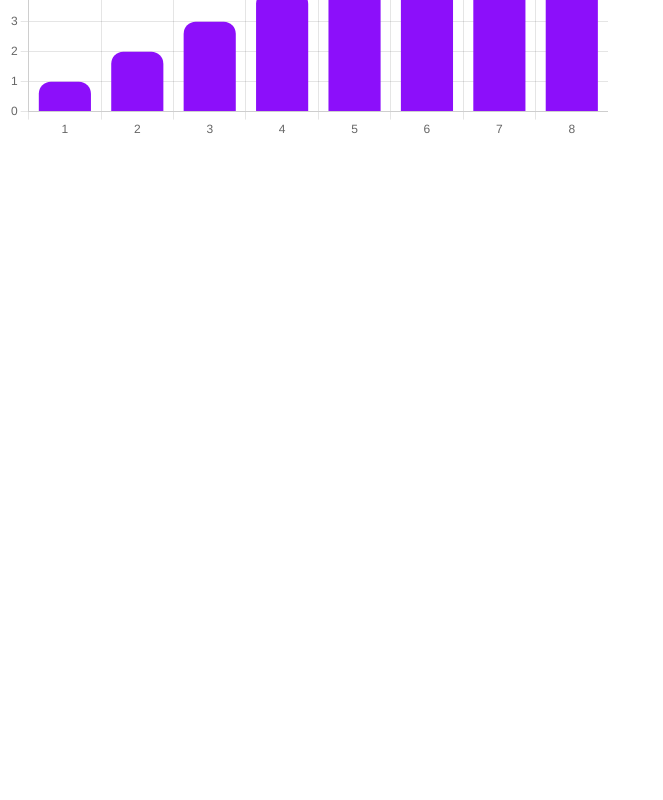
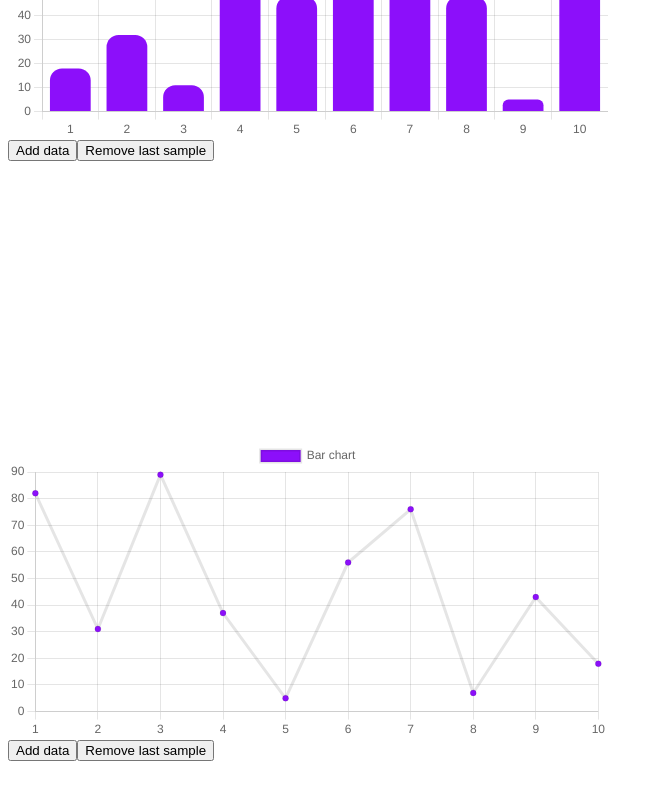
Before and after one commit to AkashSDas/react-data-visualization, a Next.js app: page /chartjs in a window 1280 px wide. Shown: the part 240-1040 px from the top of the page, without its empty margins (0-663 px from the left). Before the commit the page ends 800 px from the top, so only its background shows below. Built offline with nearby package versions, Linux system fonts and the light colour scheme.

Commit message:
create line cjhart using react chart js 2

```diff
--- a/pages/chartjs/index.tsx
+++ b/pages/chartjs/index.tsx
@@ -1,4 +1,4 @@
-import { Bar } from "react-chartjs-2";
+import { Bar, Line } from "react-chartjs-2";
 import {
   Chart as ChartJS,
   CategoryScale,
@@ -7,15 +7,22 @@ import {
   Title,
   Tooltip,
   Legend,
+  PointElement,
+  LineElement,
 } from "chart.js";
+import * as faker from "faker";
+import { useEffect, useState } from "react";
 
+// Register chart js
 ChartJS.register(
   CategoryScale,
   LinearScale,
   BarElement,
   Title,
   Tooltip,
-  Legend
+  Legend,
+  PointElement,
+  LineElement
 );
 
 const IndexPage = () => {
@@ -23,29 +30,171 @@ const IndexPage = () => {
     <div>
       <h1>Cart.js</h1>
       <BarChart />
+      <LineChart />
     </div>
   );
 };
 
+// *****************
+// Bar Chart
+// *****************
+
 const BarChart = () => {
-  const x = [1, 2, 3, 4, 5, 6, 7, 8];
-  const y = [1, 2, 3, 4, 5, 6, 7, 8];
-  const dataset = {
-    labels: y,
+  const [xCount, setXCount] = useState(10);
+  const [data, setData] = useState({
+    x: [1, 2, 3, 4, 5, 6, 7, 8, 9, 10],
+    y: [
+      faker.datatype.number(100),
+      faker.datatype.number(100),
+      faker.datatype.number(100),
+      faker.datatype.number(100),
+      faker.datatype.number(100),
+      faker.datatype.number(100),
+      faker.datatype.number(100),
+      faker.datatype.number(100),
+      faker.datatype.number(100),
+      faker.datatype.number(100),
+      faker.datatype.number(100),
+    ],
+  });
+
+  const [dataset, setDataset] = useState({
+    labels: data.x,
     datasets: [
       {
         label: "Bar chart",
-        data: x,
+        data: data.y,
         backgroundColor: "#8c0ffa",
         borderRadius: 12,
-        grid: false,
       },
     ],
-  };
+  });
+
+  useEffect(() => {
+    setDataset({
+      labels: data.x,
+      datasets: [
+        {
+          label: "Bar chart",
+          data: data.y,
+          backgroundColor: "#8c0ffa",
+          borderRadius: 12,
+        },
+      ],
+    });
+  }, [data.x, data.y]);
 
   return (
     <div style={{ height: "600px", width: "600px" }}>
-      <Bar data={dataset} />
+      <Bar data={dataset} options={{ animation: { duration: 300 } }} redraw />
+      <button
+        onClick={() => {
+          setXCount((count) => count + 1);
+          setData({
+            x: [...data.x, xCount],
+            y: [...data.y, faker.datatype.number(100)],
+          });
+        }}
+      >
+        Add data
+      </button>
+      <button
+        onClick={() => {
+          setXCount((count) => count - 1);
+          let tmpX = [...data.x];
+          tmpX.splice(-1);
+          let tmpY = [...data.y];
+          tmpY.splice(-1);
+          setData({
+            x: [...tmpX],
+            y: [...tmpY],
+          });
+        }}
+      >
+        Remove last sample
+      </button>
+    </div>
+  );
+};
+
+// *****************
+// Line Chart
+// *****************
+
+const LineChart = () => {
+  const [xCount, setXCount] = useState(10);
+  const [data, setData] = useState({
+    x: [1, 2, 3, 4, 5, 6, 7, 8, 9, 10],
+    y: [
+      faker.datatype.number(100),
+      faker.datatype.number(100),
+      faker.datatype.number(100),
+      faker.datatype.number(100),
+      faker.datatype.number(100),
+      faker.datatype.number(100),
+      faker.datatype.number(100),
+      faker.datatype.number(100),
+      faker.datatype.number(100),
+      faker.datatype.number(100),
+      faker.datatype.number(100),
+    ],
+  });
+
+  const [dataset, setDataset] = useState({
+    labels: data.x,
+    datasets: [
+      {
+        label: "Bar chart",
+        data: data.y,
+        backgroundColor: "#8c0ffa",
+        borderRadius: 12,
+      },
+    ],
+  });
+
+  useEffect(() => {
+    setDataset({
+      labels: data.x,
+      datasets: [
+        {
+          label: "Bar chart",
+          data: data.y,
+          backgroundColor: "#8c0ffa",
+          borderRadius: 12,
+        },
+      ],
+    });
+  }, [data.x, data.y]);
+
+  return (
+    <div style={{ height: "600px", width: "600px" }}>
+      <Line data={dataset} options={{ animation: { duration: 300 } }} redraw />
+      <button
+        onClick={() => {
+          setXCount((count) => count + 1);
+          setData({
+            x: [...data.x, xCount],
+            y: [...data.y, faker.datatype.number(100)],
+          });
+        }}
+      >
+        Add data
+      </button>
+      <button
+        onClick={() => {
+          setXCount((count) => count - 1);
+          let tmpX = [...data.x];
+          tmpX.splice(-1);
+          let tmpY = [...data.y];
+          tmpY.splice(-1);
+          setData({
+            x: [...tmpX],
+            y: [...tmpY],
+          });
+        }}
+      >
+        Remove last sample
+      </button>
     </div>
   );
 };
```
